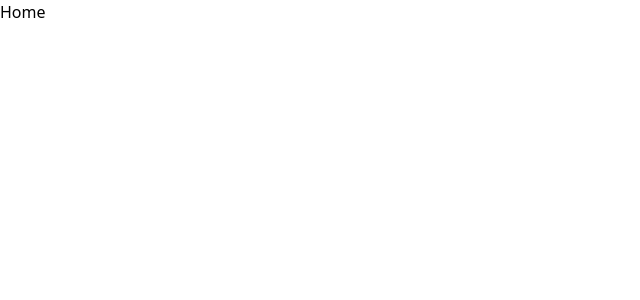
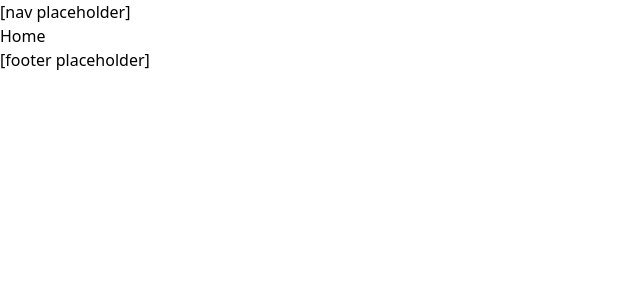
Before and after one commit to zwehr/trick-inspiration, a Next.js app: page / in a window 1280 px wide. Shown: the top 300 px of the page, without its empty margins (0-640 px from the left). Built offline with nearby package versions, Linux system fonts and the light colour scheme.

Commit message:
create layout component

```diff
--- /dev/null
+++ b/src/components/layout.tsx
@@ -0,0 +1,9 @@
+export default function Layout({ children }: { children: React.ReactNode }) {
+  return (
+    <>
+      <nav>[nav placeholder]</nav>
+      <main>{children}</main>
+      <footer>[footer placeholder]</footer>
+    </>
+  );
+}
--- a/src/pages/_app.tsx
+++ b/src/pages/_app.tsx
@@ -1,6 +1,11 @@
-import '@/styles/globals.css'
-import type { AppProps } from 'next/app'
+import '@/styles/globals.css';
+import type { AppProps } from 'next/app';
+import Layout from '@/components/layout';
 
 export default function App({ Component, pageProps }: AppProps) {
-  return <Component {...pageProps} />
+  return (
+    <Layout>
+      <Component {...pageProps} />
+    </Layout>
+  );
 }
```
